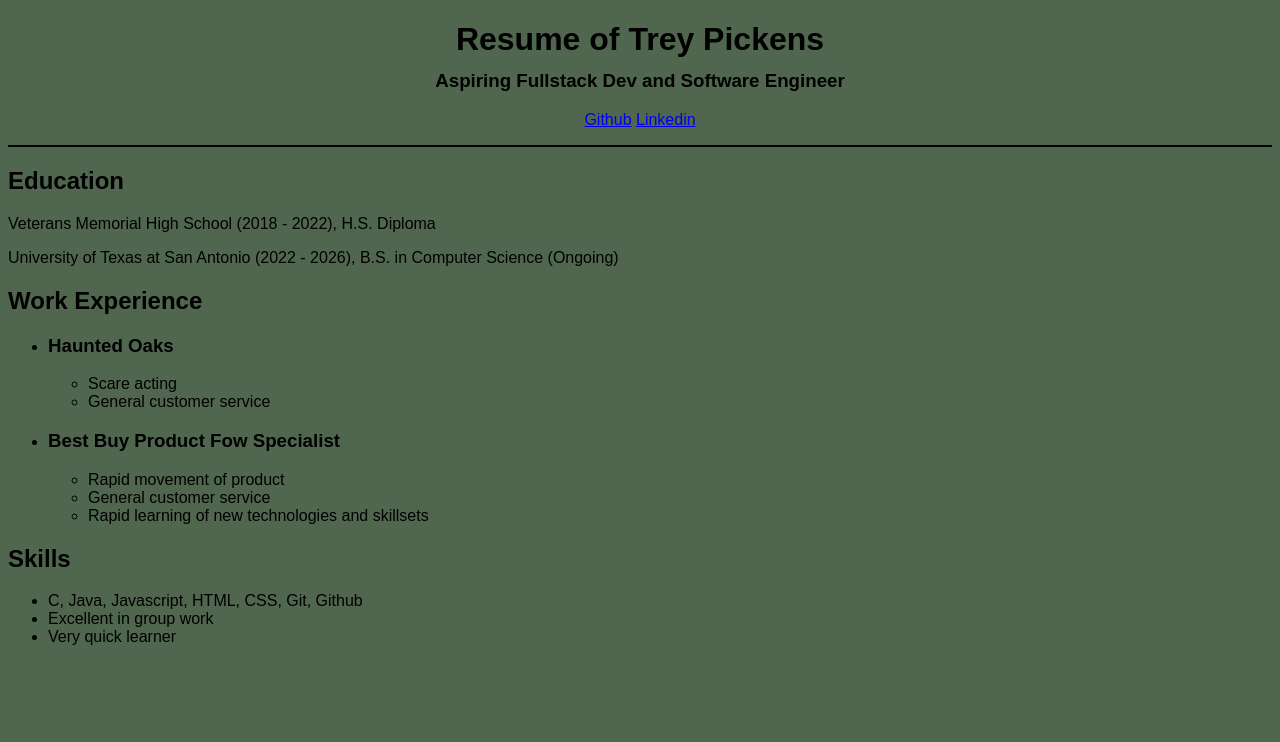
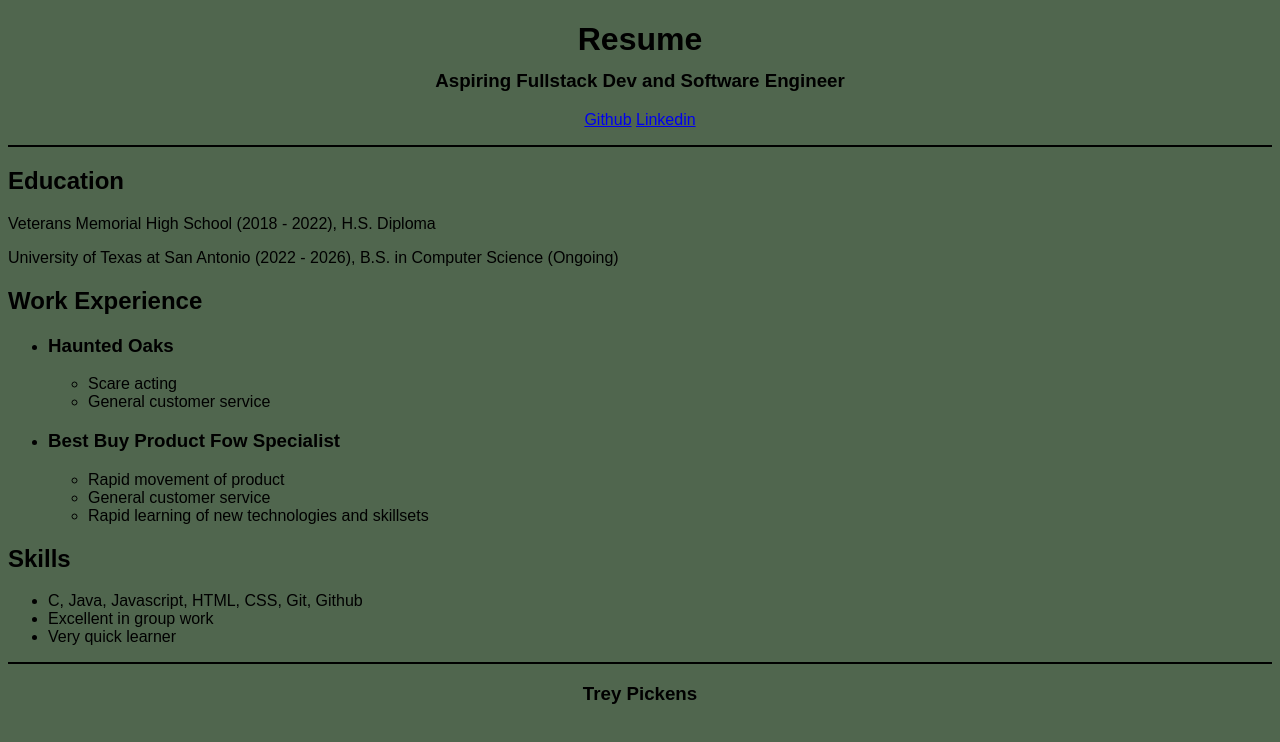
Before and after one commit to pickenst/Resume, a plain HTML site: page index.html in a window 1280 px wide. Drawn offline with Linux system fonts and the light colour scheme.

Commit message:
Version 1.2

```diff
--- a/index.html
+++ b/index.html
@@ -6,7 +6,7 @@
   </head>
   <body>
     <div class="head-container">
-      <h1>Resume of Trey Pickens</h1>
+      <h1>Resume</h1>
       <h3>Aspiring Fullstack Dev and Software Engineer</h3>
       <p><a href="https://github.com/pickenst">Github</a> <a href="https://www.linkedin.com/in/trey-pickens/">Linkedin</a></p>
     </div>
@@ -38,6 +38,7 @@
       <li>Excellent in group work</li>
       <li>Very quick learner</li>
     </ul>
-
+    <hr color="black"/>
+    <footer><h3 style="text-align: center;">Trey Pickens</h3></footer>
   </body>
 </html>
```
